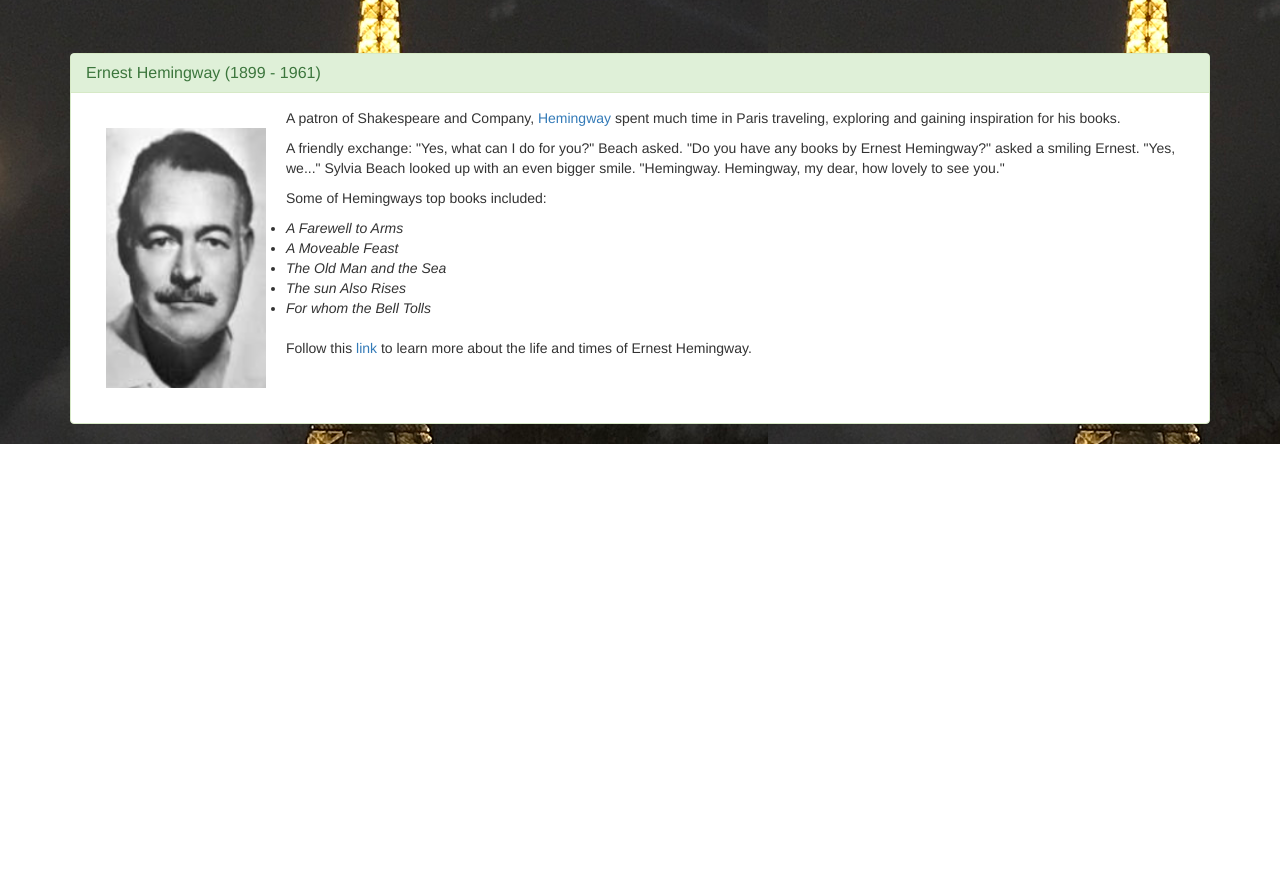
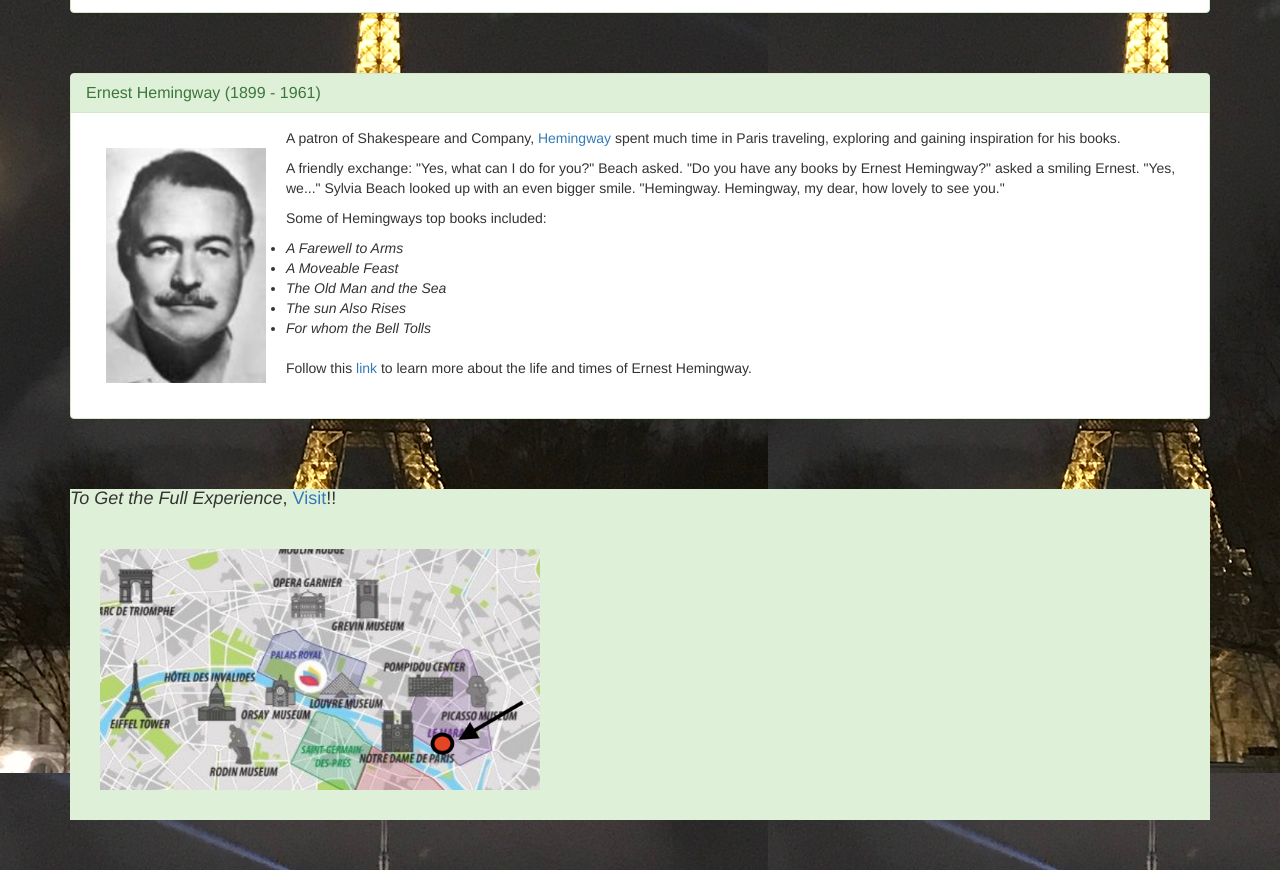
Before and after one commit to lisagarvey-11/book-store, a plain HTML site: page index.html in a window 1280 px wide. Shown: the part 1275-2145 px from the top of the page. Before the commit the page ends 1719 px from the top, so only its background shows below. Drawn offline with nearby package versions, Linux system fonts and the light colour scheme.

Commit message:
add content

```diff
--- a/index.html
+++ b/index.html
@@ -17,6 +17,7 @@
           <img src="scshop.jpeg" style="padding: 10px; width: 350px; height: 400px"  alt="A Gathering Place">
           <br/>
           <p class="important" style="padding: 10px">Located across the river from Notre Dame Cathedral in Paris, <a href="https://shakespeareandcompany.com/35/history/95/sylvia-beachs-shakespeare-and-company-1919-1941">Shakespeare and Company</a> offers a wide range of books and culture to explore.  Listed below is a brief history of the bookstore and two people that represent the life and activities of Paris.</p>
+          <br/>
           <br/>
         </div>
       </div>
@@ -84,7 +85,7 @@
               <h3 class="panel-title">Ernest Hemingway (1899 - 1961)</h3>
             </div>
             <div class="panel-body">
-              <img src="hemingway.png" style="padding: 20px; float: left; width: 200px; height: 300px" alt="Hemmingway">
+              <img src="hemingway.png" style="padding: 20px; float: left; width: 200px; height: 275px" alt="Hemmingway">
               <p>A patron of Shakespeare and Company, <a href="https://en.wikipedia.org/wiki/Ernest_Hemingway">Hemingway</a> spent much time in Paris traveling, exploring and gaining inspiration for his books.</p>
               <p>A friendly exchange: "Yes, what can I do for you?" Beach asked. "Do you have any books by Ernest Hemingway?" asked a smiling Ernest. "Yes, we..." Sylvia Beach looked up with an even bigger smile. "Hemingway. Hemingway, my dear, how lovely to see you."</p>
               <p>Some of Hemingways top books included:</p>
@@ -102,6 +103,21 @@
         </div>
       </div>
     </div>
-
+    <br/>
+    <br>
+    <div class="container">
+      <div class="row">
+        <div class="col-md-12">
+          <div class="bg-success">
+            <div class="my-class">
+              <h4><em>To Get the Full Experience</em>, <a href="https://en.parisinfo.com">Visit</a>!!<h4>
+              <img src="scmap.png" style="padding: 30px; width: 500px; height: 300px float: center" alt="Map of Zone 1 Paris">
+            </div>
+          </div>
+        </div>
+      </div>
+    </div>
+    <br/>
+    <br/>
   </body>
-  </html>
+</html>
```
